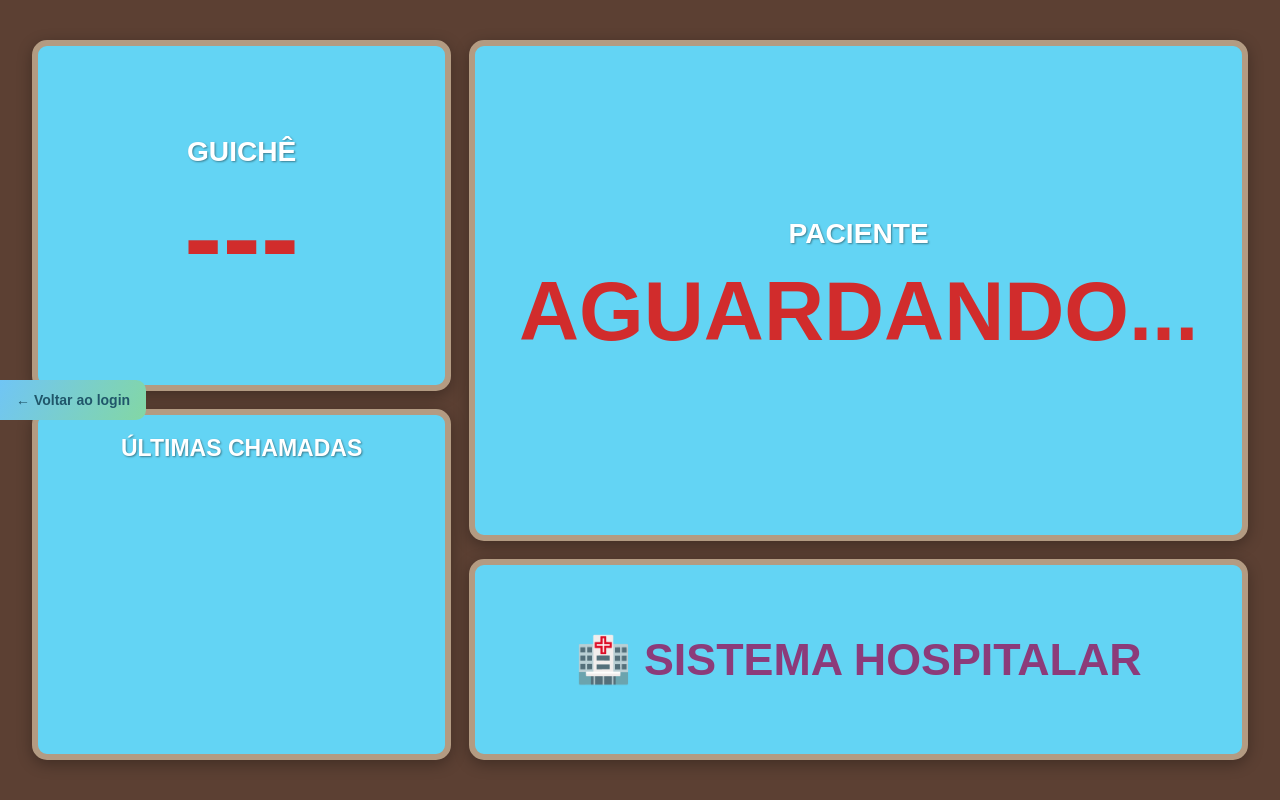
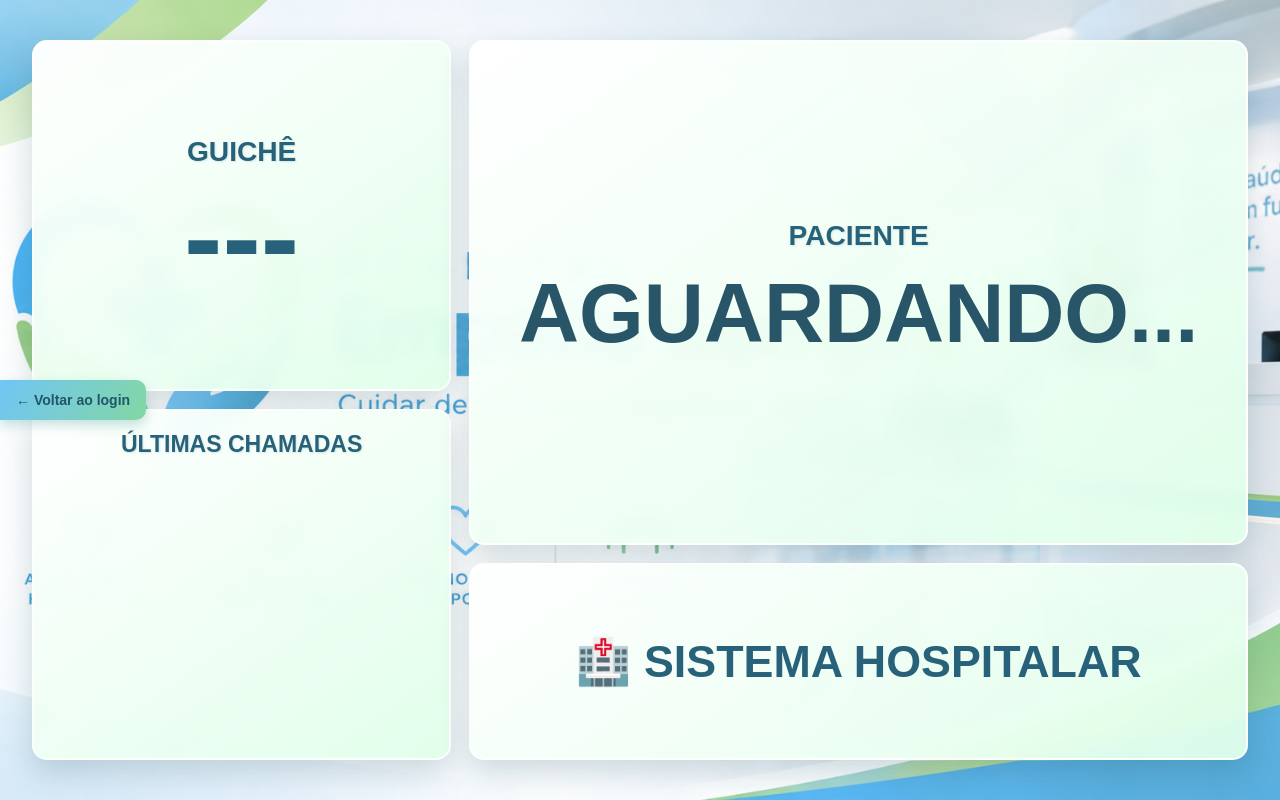
Before and after one commit to Tarzan367/Sentinela, a website: page frontend/tv.html in a window 1280 px wide. Drawn offline with Linux system fonts and the light colour scheme; no server answers.

Commit message:
commit changes

```diff
--- a/frontend/tv.html
+++ b/frontend/tv.html
@@ -3,12 +3,13 @@
 <head>
     <meta charset="UTF-8">
     <meta name="viewport" content="width=device-width, initial-scale=1.0">
+    <link rel="stylesheet" href="css/style.css">
     <style>
         * { box-sizing: border-box; margin:0;
            padding: 0; font-family: Arial, sans-serif; }
 
         body {
-          background-color: #5c4033;
+          background-color: #effaff;
           display: flex;
           justify-content: center;
           align-items: center;
@@ -34,8 +35,8 @@
           gap: 18px;
         }
          .box {
-          background-color: #63d4f4;
-          border: 6px solid #b39b82;
+          background: linear-gradient(145deg, rgba(255, 255, 255, 0.97), rgba(224, 255, 234, 0.95));
+          border: 2px solid rgba(255, 255, 255, 0.85);
           border-radius: 15px;
           padding: 20px;
           display: flex;
@@ -43,27 +44,28 @@
           justify-content: center;
           align-items: center;
           text-align: center;
-          box-shadow: 0 4px 15px rgba(0,0,0,0.3);
+          box-shadow: 0 12px 30px rgba(24, 76, 91, 0.2);
+          backdrop-filter: blur(8px);
         }
          .box-title {
-          color: #ffffff;
+          color: #28627a;
           font-size: 2.2vw;
           font-weight: bold;
           text-transform: uppercase;
-          text-shadow: 1px 1px 2px rgba(0,0,0,0.4);
+          text-shadow: 1px 1px 2px rgba(40, 98, 122, 0.15);
           margin-bottom: 12px;
          }
 
 
         .local-box { flex: 1; }
         .local-number {
-          color: #d12c2c;
+          color: #28627a;
           font-size: 9vw;
           font-weight: bold;
           line-height: 1;
         }
           .local-type {
-          color: #555;
+          color: #66818b;
           font-size: 1.8vw;
           font-weight: bold;
           margin-top: 6px;
@@ -79,7 +81,7 @@
         #history-list {
           list-style: none;
           width: 100%;
-          color: #d12c2c;
+          color: #285568;
           font-size: 1.5vw;
           font-weight: bold;
           text-align: left;
@@ -92,7 +94,7 @@
 
         .patient-box { flex: 3; }
         .patient-name {
-          color: #d12c2c;
+          color: #285568;
           font-size: 6.5vw;
           font-weight: bold;
           line-height: 1.2;
@@ -101,7 +103,7 @@
 
         .logo-box { flex: 1; }
         .logo-text {
-          color: #8c3b7a;
+          color: #28627a;
           font-size: 3.5vw;
           font-weight: bold;
           text-transform: uppercase;
@@ -113,20 +115,6 @@
           50% { opacity: 0.3; }
         }
         .flash { animation: flash 0.5s ease 3; }
-        .login-back-button {
-          position: fixed;
-          top: 50%;
-          left: 0;
-          z-index: 10;
-          padding: 12px 16px;
-          border-radius: 0 10px 10px 0;
-          background: linear-gradient(120deg, #70c5f5, #83d7a4);
-          color: #20566a;
-          font-size: 14px;
-          font-weight: bold;
-          text-decoration: none;
-          transform: translateY(-50%);
-        }
     </style>
     <title>Mídia Indoor - TV</title>
 </head>
```
